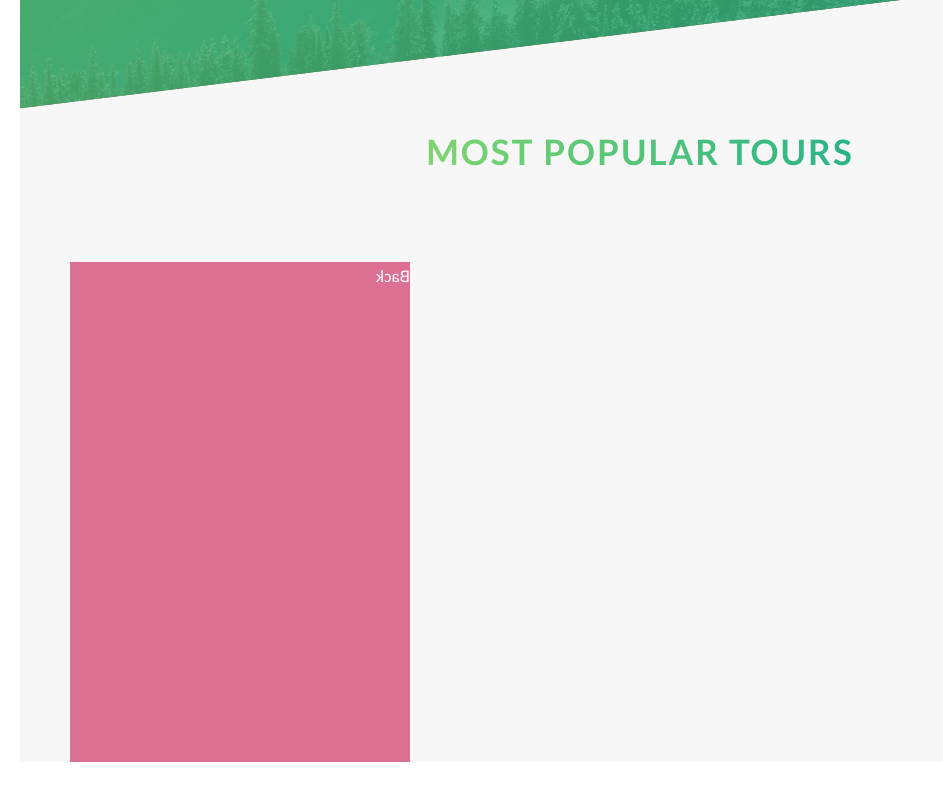
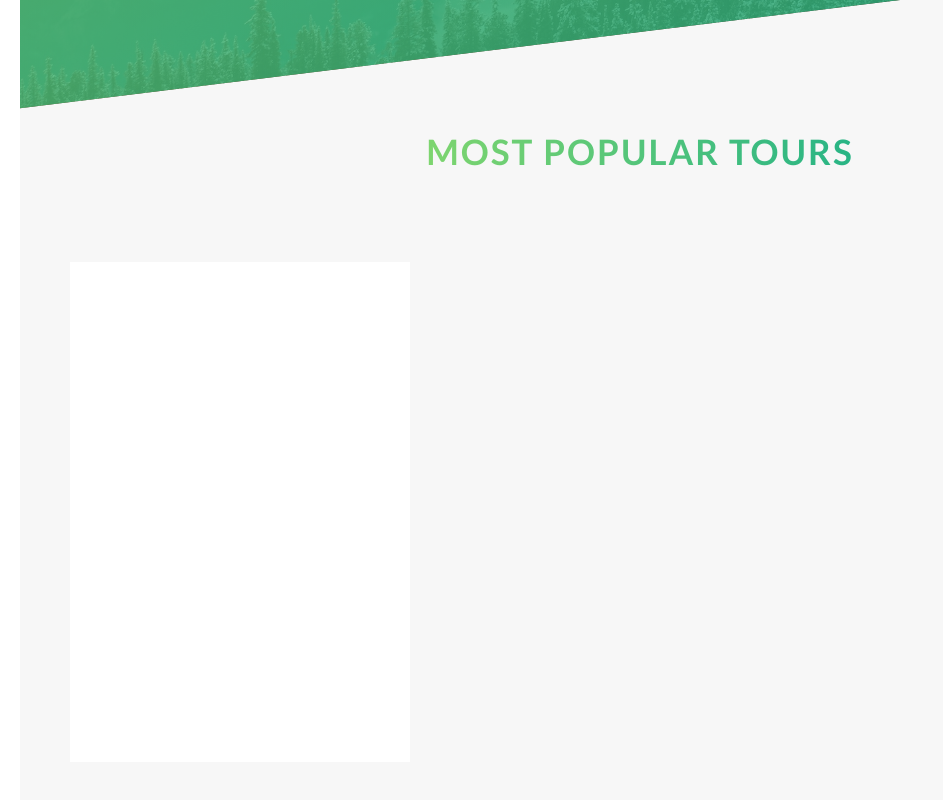
Before and after one commit to vishnuk7/Advance-Css, a website: page natours/index.html in a window 1280 px wide. Shown: the part 2149-2949 px from the top of the page, without its empty margins (0-943 px from the left). Drawn offline with Linux system fonts and the light colour scheme.

Commit message:
backface rotating

```diff
--- a/natours/sass/components/_card.scss
+++ b/natours/sass/components/_card.scss
@@ -1,19 +1,21 @@
 .card{
   perspective: 150rem;
   position: relative;
+  height: 50rem;
 
   &__side{
     color: #fff;
     font-size: 1.6rem;
     height: 50rem;
-    transition: all .8s;
+    transition: all .8s ease;
     position: absolute;
     top: 0;
     left: 0;
     width: 100%;
+    backface-visibility: hidden;
 
     &--front{
-      background-color: orangered;
+      background-color: $color-white;
     }
 
     &--back{
```
Also changed, not shown: natours/css/style.css.
